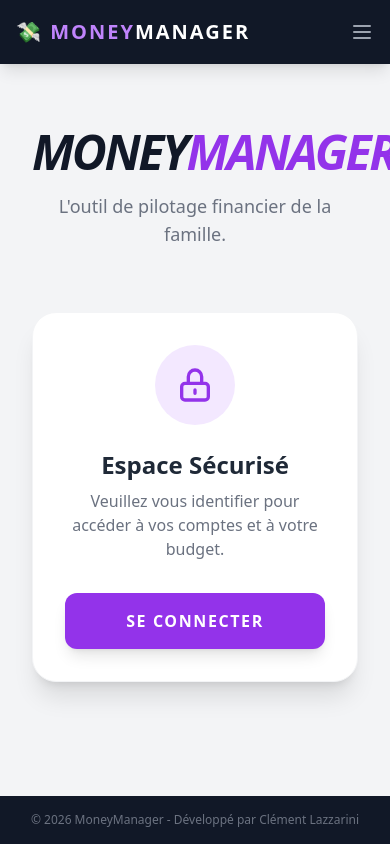
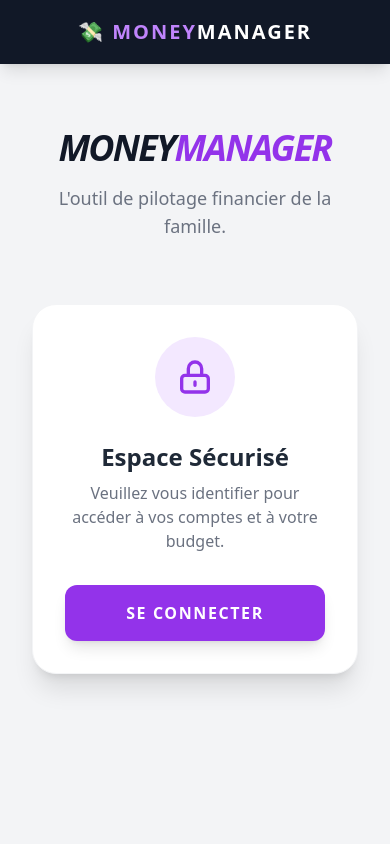
Before and after one commit to ClementLazzarini/MoneyManager, a Django app: page / in a window 390 px wide. Run offline with Django 5.2, Linux system fonts and the light colour scheme; some libraries are stand-ins or nearby versions.

Commit message:
style: add mobile bottom tab bar and refine UI components

```diff
--- a/moneymanager/templates/moneymanager/import.html
+++ b/moneymanager/templates/moneymanager/import.html
@@ -25,8 +25,8 @@
                     <path stroke-linecap="round" stroke-linejoin="round" stroke-width="1.5" d="M7 16a4 4 0 01-.88-7.903A5 5 0 1115.9 6L16 6a5 5 0 011 9.9M15 13l-3-3m0 0l-3 3m3-3v12" />
                 </svg>
 
-                <label class="cursor-pointer group">
-                    <span class="bg-blue-600 text-white px-6 py-3 rounded-full font-bold group-hover:bg-blue-700 transition shadow-lg">
+                <label class="cursor-pointer group inline-block mt-4">
+                    <span class="inline-block bg-blue-600 text-white px-8 py-4 rounded-2xl font-black uppercase tracking-widest text-sm group-hover:bg-blue-700 transition-all shadow-lg transform group-active:scale-95">
                         Choisir le fichier CSV
                     </span>
                     <input type="file" name="csv_file" accept=".csv" class="hidden" required @change="$el.closest('form').submit()">
--- a/moneymanager/templates/moneymanager/index.html
+++ b/moneymanager/templates/moneymanager/index.html
@@ -8,7 +8,7 @@
 <div class="max-w-4xl mx-auto py-12 px-4">
 
     <div class="text-center mb-16">
-        <h1 class="text-5xl font-black text-gray-900 tracking-tighter italic uppercase">
+        <h1 class="text-4xl md:text-5xl font-black text-gray-900 tracking-tighter italic uppercase">
             Money<span class="text-purple-600">Manager</span>
         </h1>
         <p class="text-gray-500 mt-4 text-lg font-medium">L'outil de pilotage financier de la famille.</p>
--- a/moneymanager/views.py
+++ b/moneymanager/views.py
@@ -6,7 +6,7 @@ import time
 import csv
 import hashlib
 from datetime import datetime
-from .models import Transaction, Owner, Category, MonthlyBudget, DefaultBudget, AccountBalance, GlobalEnvelope, CategoryEnvelopeLink
+from .models import Transaction, Category, MonthlyBudget, DefaultBudget, AccountBalance, GlobalEnvelope, CategoryEnvelopeLink
 
 def index(request):
     """Page d'accueil : Affiche le portail avec le bon contexte."""
--- a/templates/base.html
+++ b/templates/base.html
@@ -8,31 +8,34 @@
     {% tailwind_css %}
     <script defer src="https://unpkg.com/alpinejs@3.x.x/dist/cdn.min.js"></script>
 </head>
-<body class="bg-gray-100 font-sans leading-normal tracking-normal flex flex-col min-h-screen">
+<body class="bg-gray-100 font-sans leading-normal tracking-normal flex flex-col min-h-screen pb-20 md:pb-0">
 
-    <nav class="bg-gray-900 text-white shadow-lg" x-data="{ mobileMenuOpen: false }">
+    <!-- === BARRE DU HAUT (Logo + Menu PC) === -->
+    <nav class="bg-gray-900 text-white shadow-lg relative z-40">
         <div class="max-w-7xl mx-auto px-4 sm:px-6 lg:px-8">
-            <div class="flex items-center justify-between h-16">
+            <div class="flex items-center justify-center md:justify-between h-16">
 
+                <!-- Logo (Centré sur mobile, à gauche sur PC) -->
                 <div class="flex items-center">
                     <a href="{% url 'moneymanager:index' %}" class="flex-shrink-0 font-black text-xl tracking-widest text-purple-400 hover:text-purple-300 transition">
                         💸 MONEY<span class="text-white">MANAGER</span>
                     </a>
                 </div>
 
+                <!-- Menu PC -->
                 <div class="hidden md:block">
                     <div class="ml-10 flex items-baseline space-x-4">
                         {% if owner %}
-                            <a href="{% url 'moneymanager:dashboard'  year month %}"
+                            <a href="{% url 'moneymanager:dashboard' year month %}"
                             class="hover:bg-gray-800 px-3 py-2 rounded-md text-sm font-medium transition-colors {% if request.resolver_match.url_name == 'dashboard' %}bg-gray-800 text-purple-400{% endif %}">
                                 📊 Budget Mensuel
                             </a>
 
-                            <a href="{% url 'moneymanager:wealth_dashboard'  %}"
+                            <a href="{% url 'moneymanager:wealth_dashboard' %}"
                             class="hover:bg-gray-800 px-3 py-2 rounded-md text-sm font-medium transition-colors {% if request.resolver_match.url_name == 'wealth_dashboard' %}bg-gray-800 text-purple-400{% endif %}">
                                 🏦 Dispatch Patrimoine
                             </a>
-                            <a href="{% url 'moneymanager:import_page'  %}"
+                            <a href="{% url 'moneymanager:import_page' %}"
                                 class="hover:bg-gray-800 px-3 py-2 rounded-md text-sm font-medium transition-colors {% if request.resolver_match.url_name == 'import_page' %}bg-gray-800 text-blue-400 border-b-2 border-blue-400{% endif %}">
                                     📥 Importer CSV
                             </a>
@@ -46,45 +49,59 @@
                     </div>
                 </div>
 
-                <div class="-mr-2 flex md:hidden">
-                    <button @click="mobileMenuOpen = !mobileMenuOpen" type="button" class="inline-flex items-center justify-center p-2 rounded-md text-gray-400 hover:text-white hover:bg-gray-800 focus:outline-none">
-                        <span class="sr-only">Ouvrir le menu</span>
-                        <svg x-show="!mobileMenuOpen" class="block h-6 w-6" xmlns="http://www.w3.org/2000/svg" fill="none" viewBox="0 0 24 24" stroke="currentColor">
-                            <path stroke-linecap="round" stroke-linejoin="round" stroke-width="2" d="M4 6h16M4 12h16M4 18h16" />
-                        </svg>
-                        <svg x-show="mobileMenuOpen" style="display: none;" class="block h-6 w-6" xmlns="http://www.w3.org/2000/svg" fill="none" viewBox="0 0 24 24" stroke="currentColor">
-                            <path stroke-linecap="round" stroke-linejoin="round" stroke-width="2" d="M6 18L18 6M6 6l12 12" />
-                        </svg>
-                    </button>
-                </div>
-            </div>
-        </div>
-
-        <div x-show="mobileMenuOpen" style="display: none;" class="md:hidden bg-gray-800">
-            <div class="px-2 pt-2 pb-3 space-y-1 sm:px-3">
-                {% if owner %}
-                    <a href="{% url 'moneymanager:dashboard'  year month %}" class="hover:bg-gray-700 block px-3 py-2 rounded-md text-base font-medium">📊 Budget Mensuel</a>
-                    <a href="{% url 'moneymanager:wealth_dashboard'  %}" class="hover:bg-gray-700 block px-3 py-2 rounded-md text-base font-medium">🏦 Dispatch Patrimoine</a>
-                    <a href="{% url 'moneymanager:import_page'  %}" class="hover:bg-gray-700 block px-3 py-2 rounded-md text-base font-medium">📥 Importer CSV</a>
-                    <form method="POST" action="{% url 'moneymanager:logout' %}" class="w-full mt-2 border-t border-gray-700 pt-2">
-                        {% csrf_token %}
-                        <button type="submit" class="w-full text-left text-red-400 hover:bg-red-500 hover:text-white block px-3 py-2 rounded-md text-base font-bold transition">
-                            🚪 Se déconnecter
-                        </button>
-                    </form>
-                {% endif %}
             </div>
         </div>
     </nav>
 
+    <!-- === CONTENU PRINCIPAL === -->
     <main class="flex-grow p-4 md:p-6">
         {% block content %}
         {% endblock content %}
     </main>
 
-    <footer class="bg-gray-900 text-gray-500 text-center py-4 text-xs mt-auto">
+    <!-- === FOOTER (PC Uniquement) === -->
+    <footer class="bg-gray-900 text-gray-500 text-center py-4 text-xs mt-auto hidden md:block">
         &copy; {% now "Y" %} MoneyManager - Développé par Clément Lazzarini
     </footer>
 
+    <!-- === BARRE DE NAVIGATION BASSE (Mobile Uniquement) === -->
+    {% if user.is_authenticated and owner %}
+    <nav class="md:hidden fixed bottom-0 left-0 right-0 bg-white border-t border-gray-200 shadow-[0_-4px_6px_-1px_rgba(0,0,0,0.1)] z-50">
+        <div class="flex justify-around items-center h-16 px-2">
+
+            <!-- Lien Budget -->
+            <a href="{% url 'moneymanager:dashboard' year month %}"
+               class="flex flex-col items-center justify-center w-full h-full space-y-1 {% if request.resolver_match.url_name == 'dashboard' %}text-purple-600{% else %}text-gray-400 hover:text-gray-900{% endif %}">
+                <svg class="w-6 h-6" fill="none" stroke="currentColor" viewBox="0 0 24 24"><path stroke-linecap="round" stroke-linejoin="round" stroke-width="2" d="M9 19v-6a2 2 0 00-2-2H5a2 2 0 00-2 2v6a2 2 0 002 2h2a2 2 0 002-2zm0 0V9a2 2 0 012-2h2a2 2 0 012 2v10m-6 0a2 2 0 002 2h2a2 2 0 002-2m0 0V5a2 2 0 012-2h2a2 2 0 012 2v14a2 2 0 01-2 2h-2a2 2 0 01-2-2z"></path></svg>
+                <span class="text-[10px] font-bold">Budget</span>
+            </a>
+
+            <!-- Lien Patrimoine -->
+            <a href="{% url 'moneymanager:wealth_dashboard' %}"
+               class="flex flex-col items-center justify-center w-full h-full space-y-1 {% if request.resolver_match.url_name == 'wealth_dashboard' %}text-purple-600{% else %}text-gray-400 hover:text-gray-900{% endif %}">
+                <svg class="w-6 h-6" fill="none" stroke="currentColor" viewBox="0 0 24 24"><path stroke-linecap="round" stroke-linejoin="round" stroke-width="2" d="M12 8c-1.657 0-3 .895-3 2s1.343 2 3 2 3 .895 3 2-1.343 2-3 2m0-8c1.11 0 2.08.402 2.599 1M12 8V7m0 1v8m0 0v1m0-1c-1.11 0-2.08-.402-2.599-1M21 12a9 9 0 11-18 0 9 9 0 0118 0z"></path></svg>
+                <span class="text-[10px] font-bold">Épargne</span>
+            </a>
+
+            <!-- Lien Import -->
+            <a href="{% url 'moneymanager:import_page' %}"
+               class="flex flex-col items-center justify-center w-full h-full space-y-1 {% if request.resolver_match.url_name == 'import_page' %}text-blue-600{% else %}text-gray-400 hover:text-gray-900{% endif %}">
+                <svg class="w-6 h-6" fill="none" stroke="currentColor" viewBox="0 0 24 24"><path stroke-linecap="round" stroke-linejoin="round" stroke-width="2" d="M4 16v1a3 3 0 003 3h10a3 3 0 003-3v-1m-4-8l-4-4m0 0L8 8m4-4v12"></path></svg>
+                <span class="text-[10px] font-bold">Import</span>
+            </a>
+
+            <!-- Bouton Déconnexion -->
+            <form method="POST" action="{% url 'moneymanager:logout' %}" class="flex flex-col items-center justify-center w-full h-full">
+                {% csrf_token %}
+                <button type="submit" class="flex flex-col items-center justify-center w-full h-full space-y-1 text-red-400 hover:text-red-600 transition-colors">
+                    <svg class="w-6 h-6" fill="none" stroke="currentColor" viewBox="0 0 24 24"><path stroke-linecap="round" stroke-linejoin="round" stroke-width="2" d="M17 16l4-4m0 0l-4-4m4 4H7m6 4v1a3 3 0 01-3 3H6a3 3 0 01-3-3V7a3 3 0 013-3h4a3 3 0 013 3v1"></path></svg>
+                    <span class="text-[10px] font-bold">Quitter</span>
+                </button>
+            </form>
+
+        </div>
+    </nav>
+    {% endif %}
+
 </body>
 </html>
```
